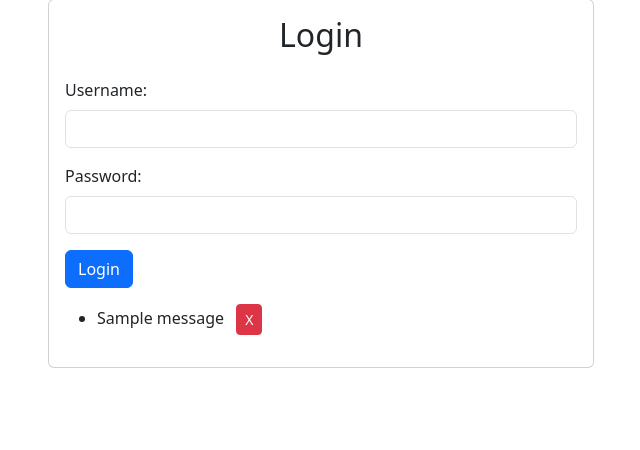
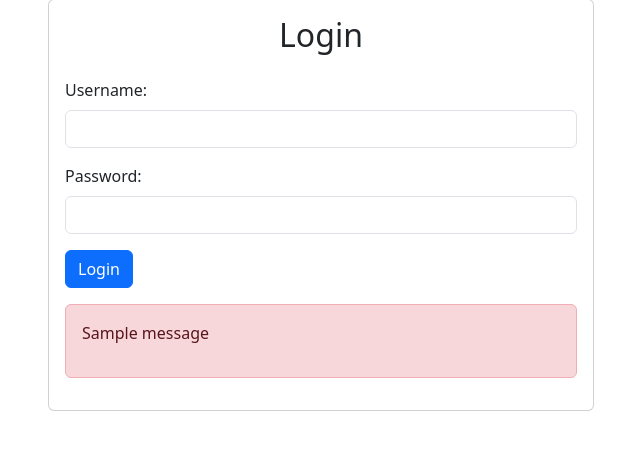
Before and after one commit to ginoasuncion/marketplace-flask-app, a Flask app: page /login in a window 1280 px wide. Shown: the part 49-499 px from the top of the page, without its empty margins (319-959 px from the left). Run offline with Flask 3, Linux system fonts and the light colour scheme; tables that the repository leaves empty hold one stand-in row (values such as "Sample post"); one stand-in notice (Sample message) is shown.

Commit message:
edit login and change SECRET_KEY config

```diff
--- a/app.py
+++ b/app.py
@@ -1,12 +1,16 @@
+import os
 from flask import Flask, render_template, request, session, url_for, redirect, flash
 from flask_sqlalchemy import SQLAlchemy
 from sqlalchemy import or_
 from datetime import datetime
+from dotenv import load_dotenv
+
+load_dotenv()
 
 app = Flask(__name__)
 app.config["SQLALCHEMY_DATABASE_URI"] = "sqlite:///marketplace.db"
 db = SQLAlchemy(app)
-app.secret_key = "1234"
+app.config["SECRET_KEY"] = os.getenv("SECRET_KEY")
 
 
 class User(db.Model):
--- a/templates/login.html
+++ b/templates/login.html
@@ -1,13 +1,13 @@
 <!DOCTYPE html>
 <html lang="en">
+
 <head>
     <meta charset="UTF-8">
     <meta name="viewport" content="width=device-width, initial-scale=1.0">
     <title>Login</title>
-
-    <!-- Bootstrap CSS -->
     <link href="https://cdn.jsdelivr.net/npm/bootstrap@5.3.0-alpha1/dist/css/bootstrap.min.css" rel="stylesheet">
 </head>
+
 <body>
     <div class="container">
         <div class="row justify-content-center mt-5">
@@ -28,15 +28,11 @@
                         </form>
                         {% with messages = get_flashed_messages() %}
                         {% if messages %}
-                            <ul class="mt-3">
+                        <div class="alert alert-danger mt-3">
                             {% for message in messages %}
-                                    <li>{{ message }}
-                                        <form action="{{ url_for('index', task_id=loop.index0) }}" method="POST" style="display: inline;">
-                                            <button type="submit" class="btn btn-danger btn-sm ms-2">X</button>
-                                        </form>
-                                    </li>
+                            <p>{{ message }}</p>
                             {% endfor %}
-                            </ul>
+                        </div>
                         {% endif %}
                         {% endwith %}
                     </div>
@@ -45,7 +41,7 @@
         </div>
     </div>
 
-<!-- Bootstrap JS -->
     <script src="https://cdn.jsdelivr.net/npm/bootstrap@5.3.0-alpha1/dist/js/bootstrap.bundle.min.js"></script>
 </body>
+
 </html>
```
Also changed, not shown: 1 other file. Lines whose indentation alone changed are shown as unchanged.
